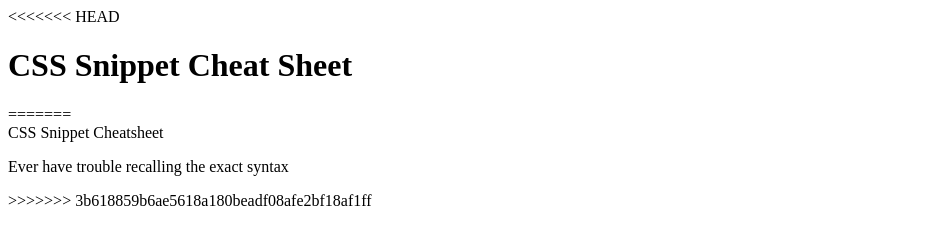
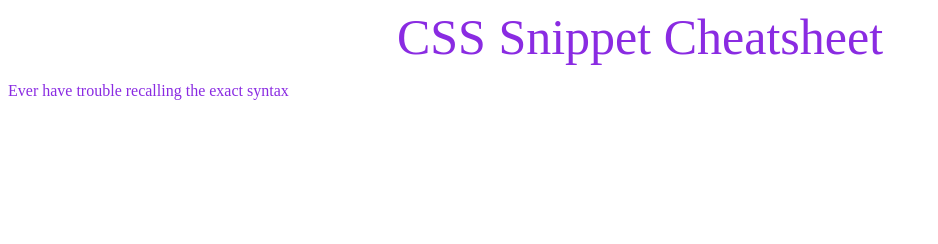
Before and after one commit to markosanchez800/02-lilproj, a plain HTML site: page index.html in a window 1280 px wide. Shown: the whole page, without its empty margins (0-938 px from the left). Drawn offline with Linux system fonts and the light colour scheme.

Commit message:
add some basic variables and CSS

```diff
--- a/index.html
+++ b/index.html
@@ -1,25 +1,8 @@
 <!DOCTYPE html>
-<<<<<<< HEAD
-<html>
-    <head>
-        <meta charset="utf-8">
-        <meta http-equiv="X-UA-Compatible" content="IE=edge">
-        <title>CSS Snippet Cheat Sheet</title>
-        <meta name="description" content="">
-        <meta name="viewport" content="width=device-width, initial-scale=1">
-        <link rel="stylesheet" href="reset.css">
-        <link rel="stylesheet" href="style.css">
-    </head>
-    <body>
-        <div class="title">
-            <header><h1>CSS Snippet Cheat Sheet</h1></header>
-        </div>
-        <script src="" async defer></script>
-    </body>
-=======
 <html lang="en">
 <head>
     <meta charset="UTF-8">
+    <link rel="stylesheet" href="reset.css">
     <link rel="stylesheet" href="style.css">
     <meta http-equiv="X-UA-Compatible" content="IE=edge">
     <meta name="viewport" content="width=device-width, initial-scale=1.0">
@@ -30,5 +13,4 @@
     <p> Ever have trouble recalling the exact syntax
     </p>
 </body>
->>>>>>> 3b618859b6ae5618a180beadf08afe2bf18af1ff
 </html>
--- a/style.css
+++ b/style.css
@@ -1,17 +1,15 @@
-<<<<<<< HEAD
-.title{
-    display:inline-flex;
-    align-content: center;
-    font-family: fantasy;
-=======
+:root {
+    --basicColor1: blueviolet;
+    --basicColor2: rgb(59, 54, 54);
+}
 body{
-    display: flex;
+    color:blueviolet;
 }
 header {
     display: flex;
     font-size: 50px;
     justify-content: center;
     align-items: center;
+    color: blueviolet;
 
->>>>>>> 3b618859b6ae5618a180beadf08afe2bf18af1ff
 }
```
Also changed, not shown: css.css (deleted).
